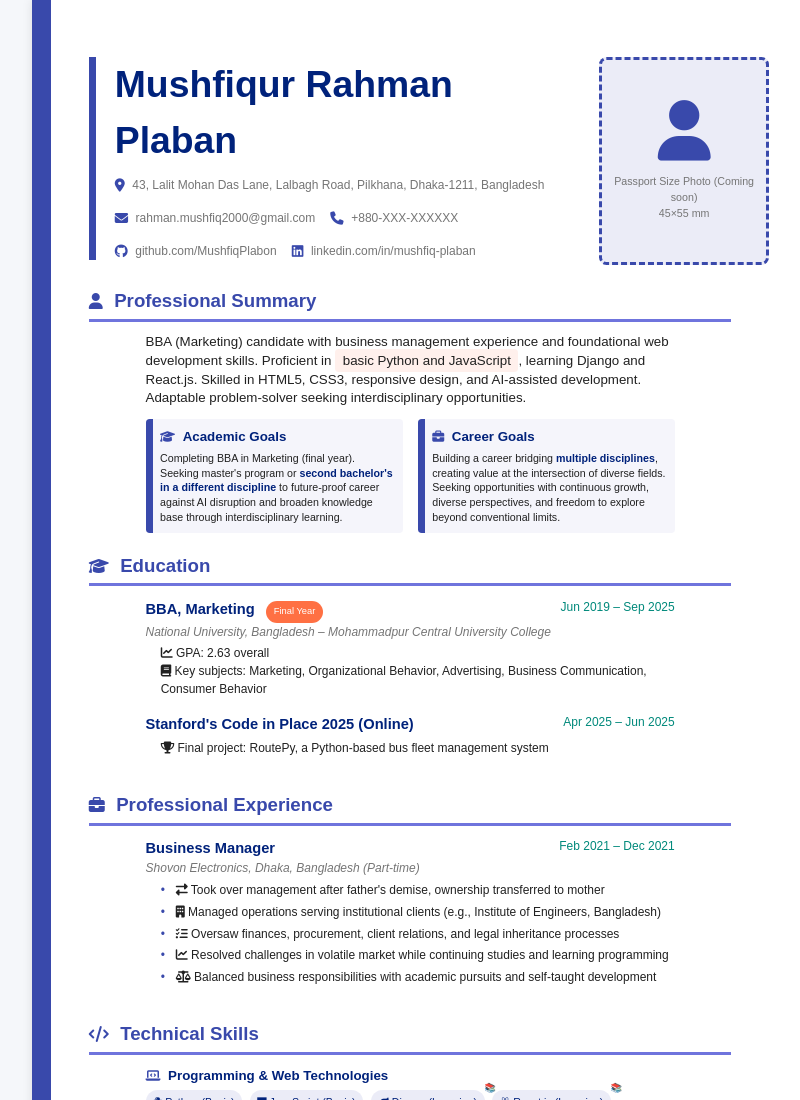
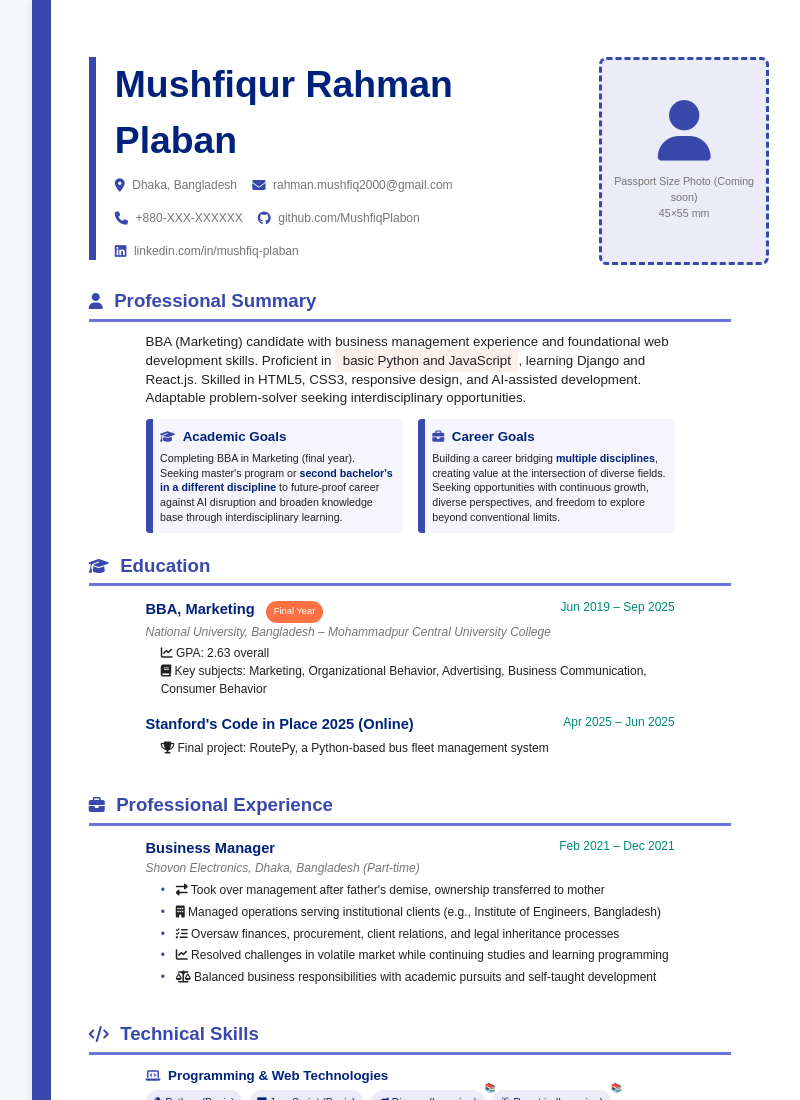
Before and after one commit to MushfiqPlabon/currentResume, a plain HTML site: page styledCV.html in a window 1280 px wide. Shown: the top 1100 px of the page, without its empty margins (211-1011 px from the left). Drawn offline with Linux system fonts and the light colour scheme; a web font is replaced by a local one.

Commit message:
Update styledCV.html

```diff
--- a/styledCV.html
+++ b/styledCV.html
@@ -426,7 +426,7 @@
                 <div class="contact-info">
                     <div class="contact-item">
                         <i class="fas fa-map-marker-alt"></i>
-                        43, Lalit Mohan Das Lane, Lalbagh Road, Pilkhana, Dhaka-1211, Bangladesh
+                        Dhaka, Bangladesh
                     </div>
                     <div class="contact-item">
                         <i class="fas fa-envelope"></i>
```
